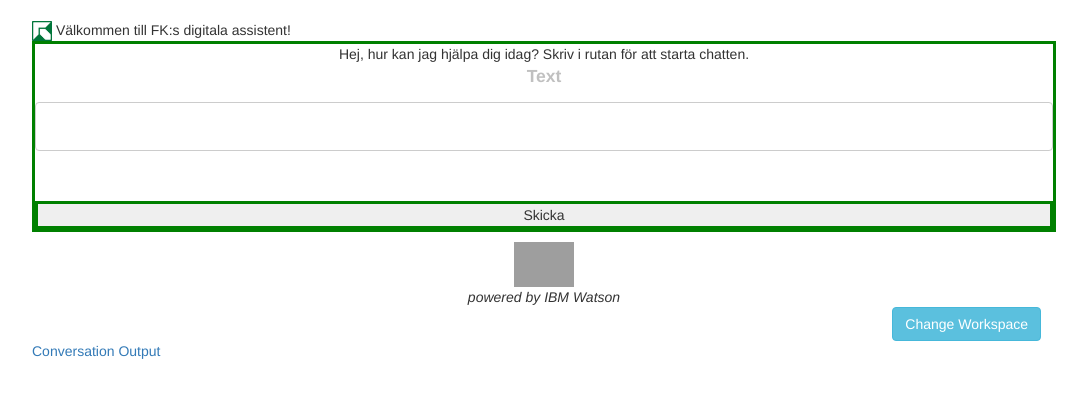
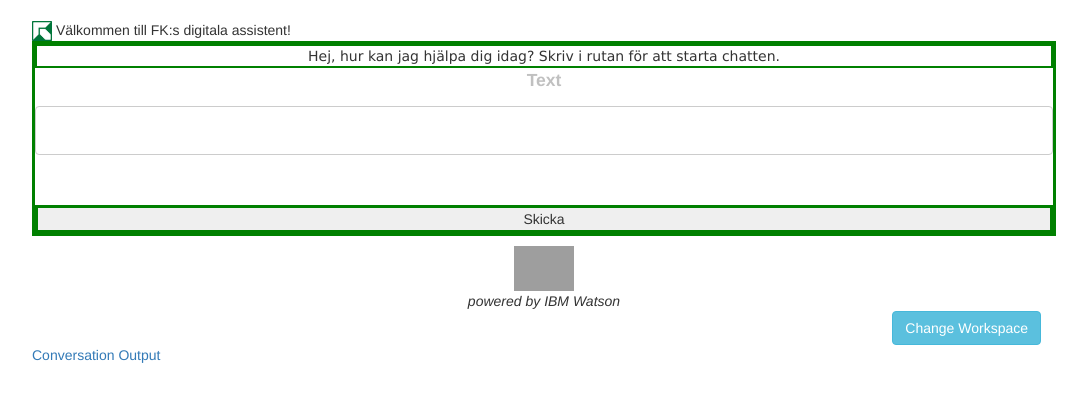
Before and after one commit to buddyprime/WatsonConversationChatbot, a website: page index.html in a window 1280 px wide. Shown: the whole page, without its empty margins (96-1183 px from the left). Drawn offline with nearby package versions, Linux system fonts and the light colour scheme; some packages are replaced by stand-ins of ours; grey boxes are pictures that could not be loaded; a script that the page names is missing.

Commit message:
more messages

```diff
--- a/index.html
+++ b/index.html
@@ -31,7 +31,7 @@ Välkommen till FK:s digitala assistent!
 	<div class="input">
 
 		<form class="inputform" id="myForm">
-			<div id="polite">
+			<div class="messages" id="polite">
 		       Hej, hur kan jag hjälpa dig idag? Skriv i rutan för att starta chatten.<br>
 		    </div>
             <label for="id_chattext">Text</label>
```
